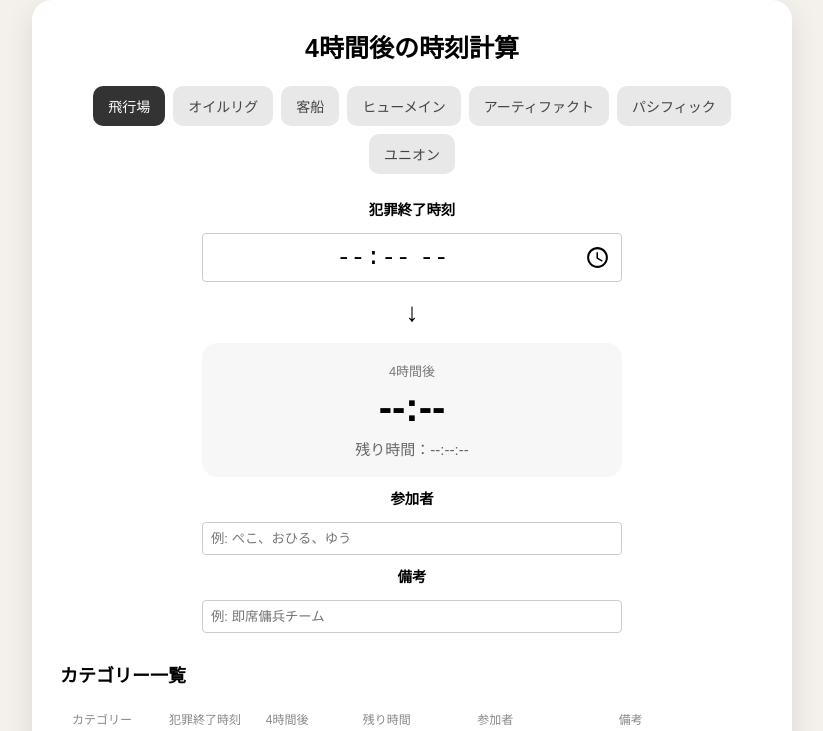
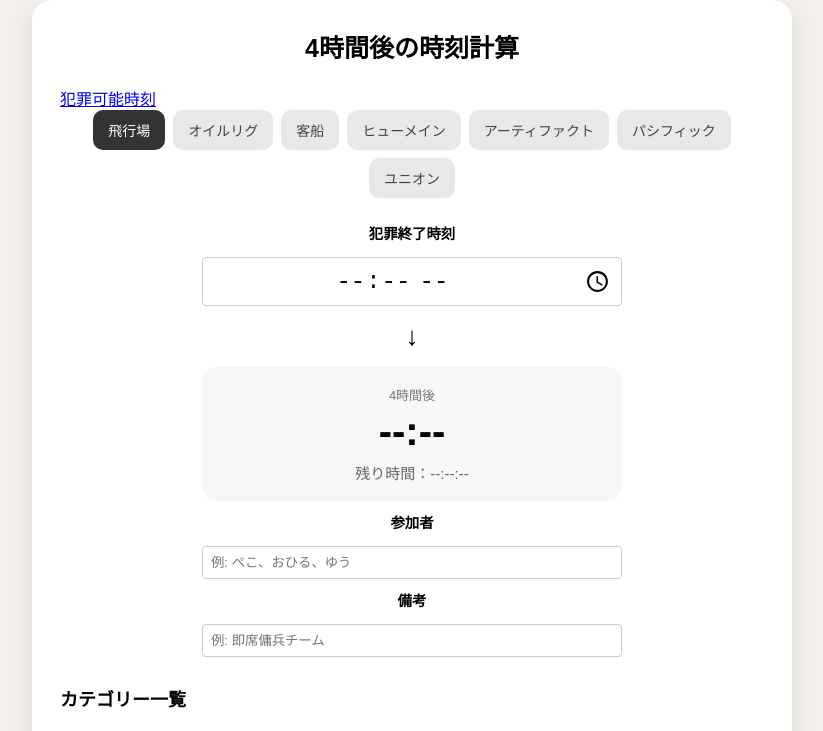
Before and after one commit to nitu0000/4hours_timer_city, a plain HTML site: page index.html in a window 1280 px wide. Shown: the top 731 px of the page, without its empty margins (298-1121 px from the left). Drawn offline with Linux system fonts and the light colour scheme; no server answers.

Commit message:
index.html

```diff
--- a/index.html
+++ b/index.html
@@ -42,7 +42,11 @@
 </head>
 <body>
 <div class="container">
+  <div class="header-nav">
     <h1>4時間後の時刻計算</h1>
+    <!-- 犯罪可能時刻ボタン（index1.htmlへ遷移） -->
+    <a href="index1.html" class="btn-cooltime">犯罪可能時刻</a>
+  </div>
 
   <div class="tabs" id="tabs"></div>
 
```
Lines whose indentation alone changed are shown as unchanged.
